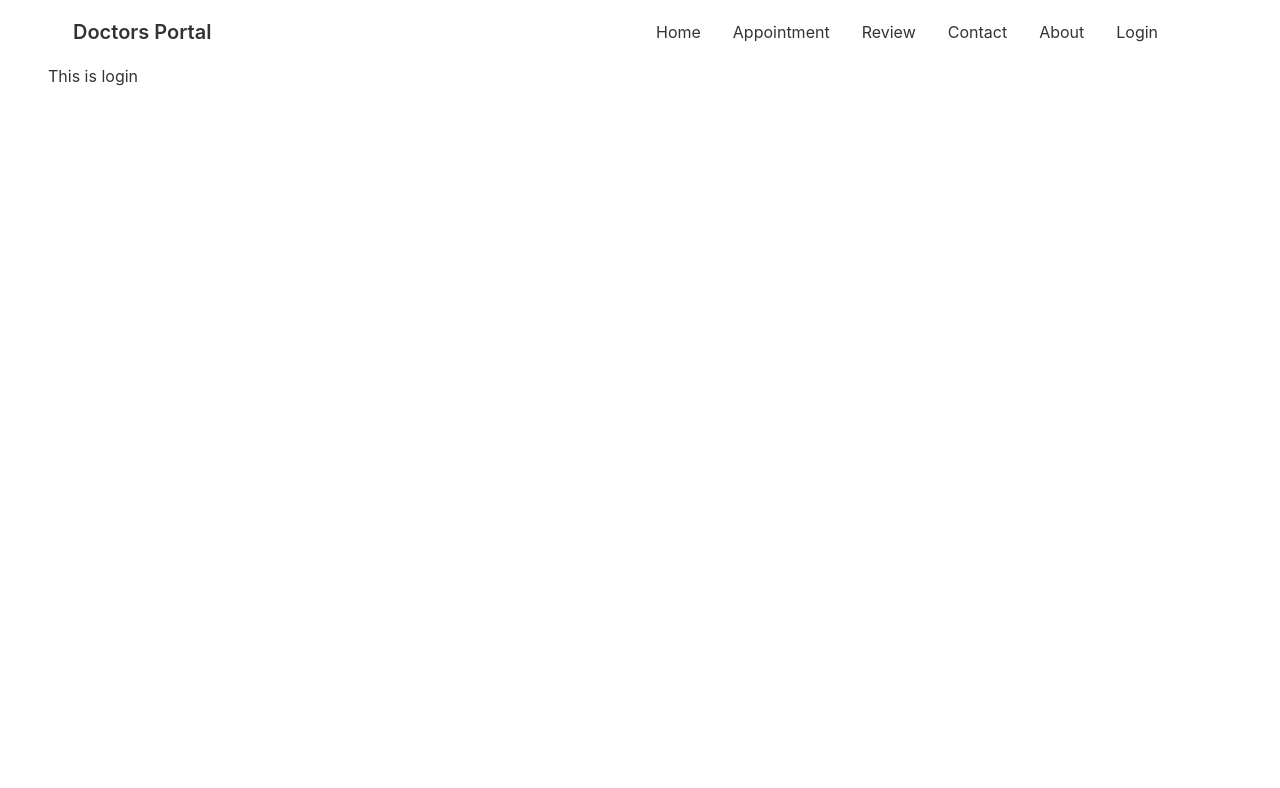
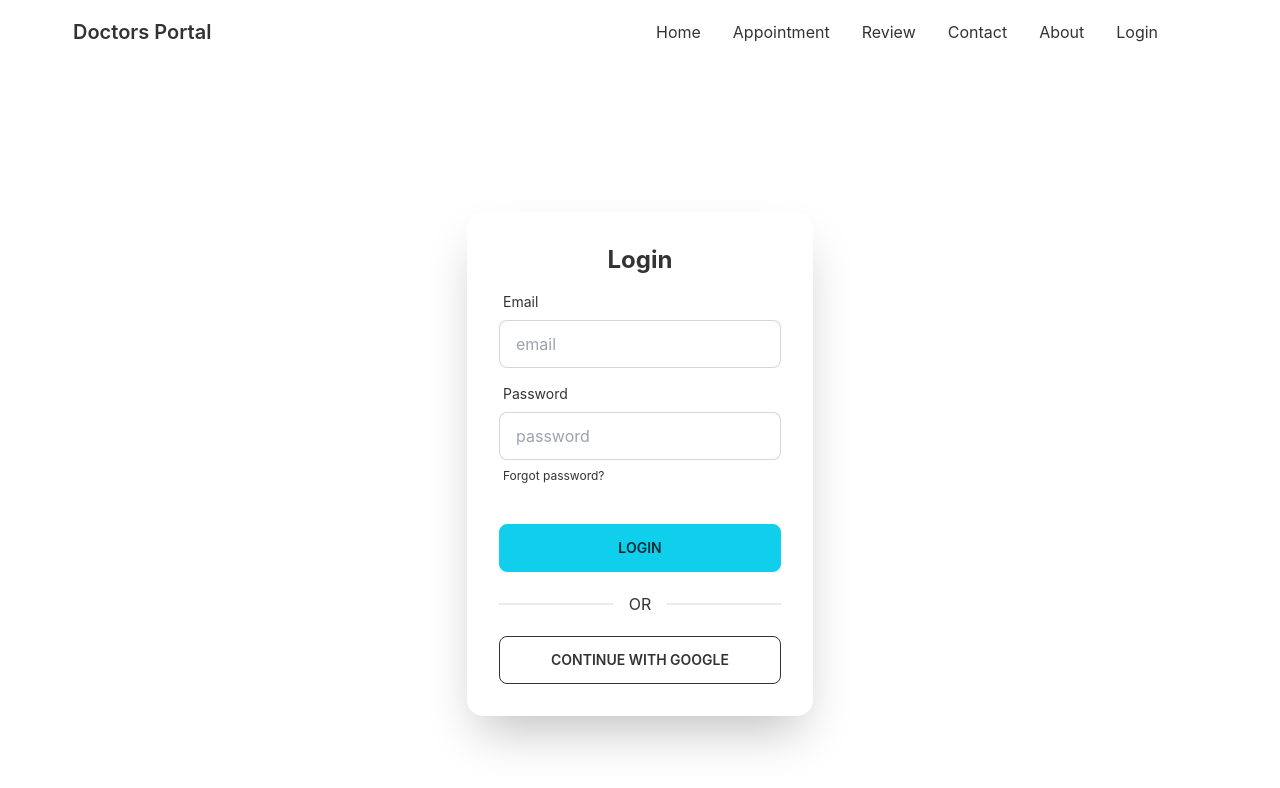
Before and after one commit to abdulawalemon1/doctors-portal-client, a React (Create React App) app: page /login in a window 1280 px wide. Shown: the top 788 px of the page. Built offline with nearby package versions, Linux system fonts and the light colour scheme; no server answers.

Commit message:
Login page added

```diff
--- a/package.json
+++ b/package.json
@@ -8,9 +8,11 @@
     "@testing-library/user-event": "^13.5.0",
     "daisyui": "^2.14.3",
     "date-fns": "^2.28.0",
+    "firebase": "^9.8.1",
     "react": "^18.1.0",
     "react-day-picker": "^8.0.5",
     "react-dom": "^18.1.0",
+    "react-firebase-hooks": "^5.0.3",
     "react-router-dom": "^6.3.0",
     "react-scripts": "5.0.1",
     "web-vitals": "^2.1.4"
--- a/src/Pages/Appointment/AppointmentBanner.js
+++ b/src/Pages/Appointment/AppointmentBanner.js
@@ -6,9 +6,9 @@ import 'react-day-picker/dist/style.css';
 const AppointmentBanner = ({ date, setDate }) => {
 
     return (
-        <div class="hero min-h-screen ">
-            <div class="hero-content flex-col lg:flex-row-reverse">
-                <img src={chair} class="max-w-sm rounded-lg shadow-2xl" />
+        <div className="hero min-h-screen ">
+            <div className="hero-content flex-col lg:flex-row-reverse">
+                <img src={chair} className="max-w-sm rounded-lg shadow-2xl" />
                 <div>
                     <DayPicker
                         mode='single'
--- a/src/Pages/Appointment/AvailableAppointment.js
+++ b/src/Pages/Appointment/AvailableAppointment.js
@@ -16,7 +16,7 @@ const AvailableAppointment = ({ date }) => {
 
     return (
         <div>
-            <h4 className='text-xl text-secondary text-center'>Available Appointments on {format(date, 'PP')}</h4>
+            <h4 className='text-xl text-secondary text-center my-12'>Available Appointments on {format(date, 'PP')}</h4>
             <div className='grid grid-cols-1 md:grid-cols-2 lg:grid-cols-3 gap-5'>
                 {
                     services.map(service => <Service
--- a/src/Pages/Appointment/BookingModal.js
+++ b/src/Pages/Appointment/BookingModal.js
@@ -7,20 +7,23 @@ const BookingModal = ({ date, treatment, setTreatment }) => {
         event.preventDefault();
         const slot = event.target.slot.value;
         console.log(_id, name, slot);
+
+
+        //to close the modal
         setTreatment(null);
 
     }
     return (
         <div>
-            <input type="checkbox" id="booking-modal" class="modal-toggle" />
-            <div class="modal modal-bottom sm:modal-middle">
-                <div class="modal-box">
-                    <label for="booking-modal" class="btn btn-sm btn-circle absolute right-2 top-2">✕</label>
+            <input type="checkbox" id="booking-modal" className="modal-toggle" />
+            <div className="modal modal-bottom sm:modal-middle">
+                <div className="modal-box">
+                    <label for="booking-modal" className="btn btn-sm btn-circle absolute right-2 top-2">✕</label>
 
-                    <h3 class="font-bold text-lg text-secondary text-center">Booking for: {name}</h3>
+                    <h3 className="font-bold text-lg text-secondary text-center">Booking for: {name}</h3>
                     <form onSubmit={handleBooking} className='grid grid-cols-1 gap-4 justify-items-center mt-3' >
-                        <input disabled type="text" value={format(date, 'PP')} class="input input-bordered w-full max-w-xs" />
-                        <select name='slot' class="select select-bordered w-full max-w-xs">
+                        <input disabled type="text" value={format(date, 'PP')} className="input input-bordered w-full max-w-xs" />
+                        <select name='slot' className="select select-bordered w-full max-w-xs">
                             {
                                 slots.map(slot => <option
                                     value={slot}
@@ -30,10 +33,10 @@ const BookingModal = ({ date, treatment, setTreatment }) => {
                             }
 
                         </select>
-                        <input type="text" name='name' placeholder="Your Name" class="input input-bordered w-full max-w-xs" />
-                        <input type="email" name='email' placeholder="Email Address" class="input input-bordered w-full max-w-xs" />
-                        <input type="text" name='phone' placeholder="Phone Number" class="input input-bordered w-full max-w-xs" />
-                        <input type="submit" value="Submit" class="btn btn-secondary text-white w-full max-w-xs" />
+                        <input type="text" name='name' placeholder="Your Name" className="input input-bordered w-full max-w-xs" />
+                        <input type="email" name='email' placeholder="Email Address" className="input input-bordered w-full max-w-xs" />
+                        <input type="text" name='phone' placeholder="Phone Number" className="input input-bordered w-full max-w-xs" />
+                        <input type="submit" value="Submit" className="btn btn-secondary text-white w-full max-w-xs" />
 
                     </form>
 
--- a/src/Pages/Appointment/Service.js
+++ b/src/Pages/Appointment/Service.js
@@ -3,9 +3,9 @@ import React from 'react';
 const Service = ({ service, setTreatment }) => {
     const { name, slots } = service;
     return (
-        <div class="card lg:max-w-lg bg-base-100 shadow-xl">
-            <div class="card-body">
-                <h2 class="card-title text-secondary">{name}</h2>
+        <div className="card lg:max-w-lg bg-base-100 shadow-xl">
+            <div className="card-body text-center">
+                <h2 className="text-xl font-bold text-secondary">{name}</h2>
                 <p>
                     {
                         slots.length
@@ -16,13 +16,14 @@ const Service = ({ service, setTreatment }) => {
 
                 </p>
                 <p>{slots.length} {slots.length > 1 ? 'spaces' : 'space'} available</p>
-                <div class="card-actions justify-center">
+                <div className="card-actions justify-center">
 
                     <label
                         for="booking-modal"
                         disabled={slots.length === 0}
                         onClick={() => setTreatment(service)}
-                        class="btn btn-secondary text-white uppercase modal-button">Book Appointment
+                        className="btn btn-sm btn-secondary text-white uppercase modal-button bg-gradient-to-r from-secondary to-primary"
+                    >Book Appointment
                     </label>
 
                 </div>
--- a/src/Pages/Login/Login.js
+++ b/src/Pages/Login/Login.js
@@ -1,9 +1,49 @@
 import React from 'react';
+import { useSignInWithGoogle } from 'react-firebase-hooks/auth';
+import auth from '../../.firebase.init';
+
+
 
 const Login = () => {
+    const [signInWithGoogle, user, loading, error] = useSignInWithGoogle(auth);
+
+
+    if (user) {
+        console.log(user);
+    }
+
     return (
-        <div>
-            <h1>This is login</h1>
+        <div className="hero min-h-screen ">
+            <div className="hero-content flex-col lg:flex-row-reverse">
+
+                <div className="card flex-shrink-0 w-full max-w-sm shadow-2xl bg-base-100">
+                    <div className="card-body">
+                        <h1 className='text-center text-2xl font-bold'>Login</h1>
+                        <div className="form-control">
+                            <label className="label">
+                                <span className="label-text">Email</span>
+                            </label>
+                            <input type="text" placeholder="email" className="input input-bordered" />
+                        </div>
+                        <div className="form-control">
+                            <label className="label">
+                                <span className="label-text">Password</span>
+                            </label>
+                            <input type="text" placeholder="password" className="input input-bordered" />
+                            <label className="label">
+                                <a href="#" className="label-text-alt link link-hover">Forgot password?</a>
+                            </label>
+                        </div>
+                        <div className="form-control mt-6">
+                            <button className="btn btn-primary">Login</button>
+                        </div>
+                        <div className="divider">OR</div>
+                        <button
+                            onClick={() => signInWithGoogle()}
+                            className='btn btn-outline'>Continue with Google</button>
+                    </div>
+                </div>
+            </div>
         </div>
     );
 };
```
Also changed, not shown: src/.firebase.init.js (added), 2 other files (tests, documents, lock files or other folders).
